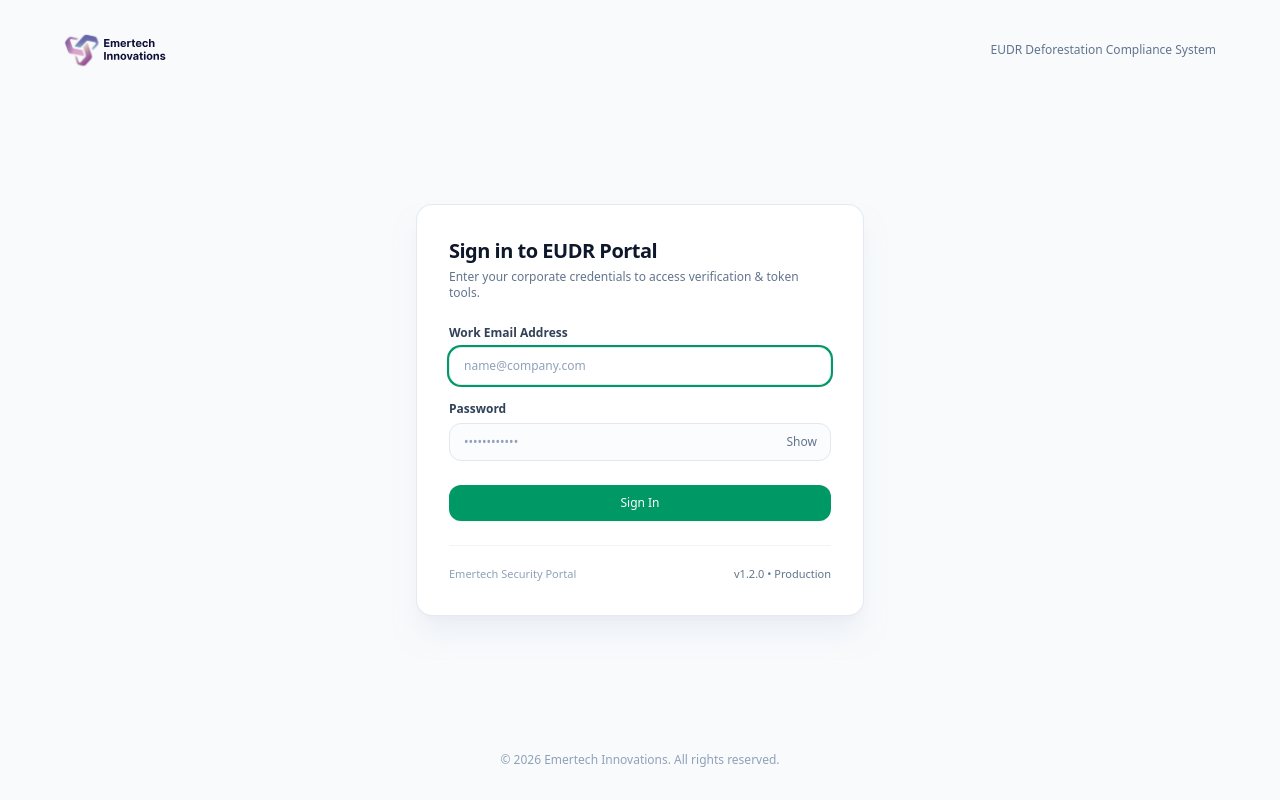
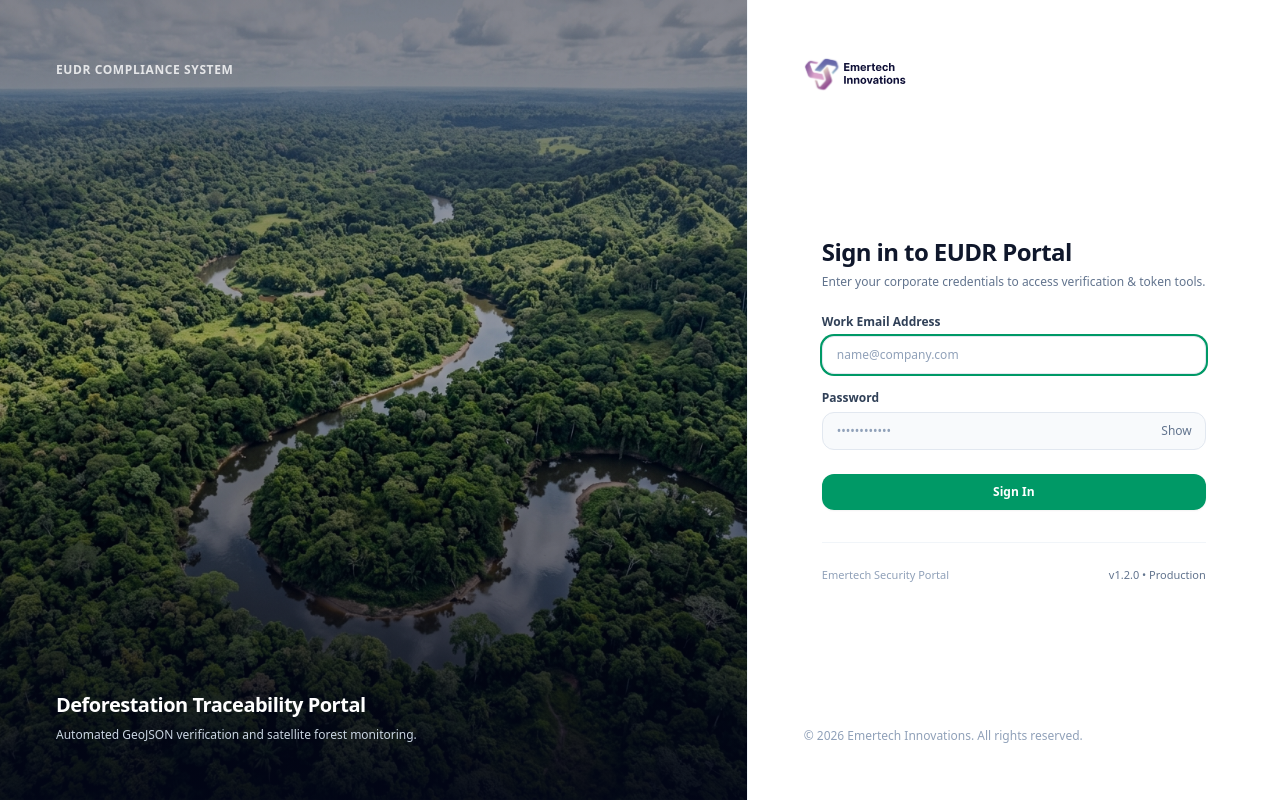
Before and after one commit to vaibhavdevkate12/eudr-geojson-scripts, a Next.js app: page / in a window 1280 px wide. Built offline with nearby package versions, Linux system fonts and the light colour scheme; no server answers.

Commit message:
feat: redesign login page with split-screen layout and background image

```diff
--- a/src/components/LoginPage.tsx
+++ b/src/components/LoginPage.tsx
@@ -30,9 +30,40 @@ export const LoginPage: React.FC<LoginPageProps> = ({ onAuthenticated, sessionEx
   };
 
   return (
-    <div className="min-h-screen bg-slate-50 flex flex-col justify-between p-6 font-sans text-slate-900">
-      {/* Top Brand Header */}
-      <header className="max-w-6xl mx-auto w-full flex items-center justify-between py-2">
+    <div className="min-h-screen grid grid-cols-1 md:grid-cols-12 bg-white font-sans text-slate-900">
+      {/* Left Column: Realistic EUDR Forest Image Panel */}
+      <div className="relative hidden md:flex md:col-span-6 lg:col-span-7 flex-col justify-between p-10 lg:p-14 bg-slate-950 overflow-hidden">
+        {/* Background Image */}
+        <div
+          className="absolute inset-0 bg-cover bg-center bg-no-repeat opacity-85"
+          style={{ backgroundImage: "url('/eudr-bg.png')" }}
+        />
+
+        {/* Subtle Gradient Overlay */}
+        <div className="absolute inset-0 bg-gradient-to-t from-slate-950/90 via-slate-950/20 to-slate-950/40" />
+
+        {/* Top Left Simple Professional Text */}
+        <div className="relative z-10">
+          <span className="text-xs font-semibold text-white/80 tracking-wider uppercase">
+            EUDR Compliance System
+          </span>
+        </div>
+
+        {/* Minimal Hero Text Box at Bottom */}
+        <div className="relative z-10 max-w-md space-y-1.5">
+          <h2 className="text-xl font-bold text-white tracking-tight">
+            Deforestation Traceability Portal
+          </h2>
+          <p className="text-xs text-slate-300 leading-relaxed font-normal">
+            Automated GeoJSON verification and satellite forest monitoring.
+          </p>
+        </div>
+      </div>
+
+      {/* Right Column: Login Form & Branding */}
+      <div className="md:col-span-6 lg:col-span-5 flex flex-col justify-between p-6 sm:p-10 lg:p-14 bg-white border-l border-slate-100">
+        {/* Brand Header */}
+        <div>
           <div className="flex items-center gap-3">
             <img
               src="/emertech-logo.svg"
@@ -40,26 +71,22 @@ export const LoginPage: React.FC<LoginPageProps> = ({ onAuthenticated, sessionEx
               className="h-9 w-auto object-contain"
             />
           </div>
-        <div className="hidden sm:flex items-center gap-2 text-xs text-slate-500 font-medium">
-          <span>EUDR Deforestation Compliance System</span>
         </div>
-      </header>
 
-      {/* Main Login Card */}
-      <main className="w-full max-w-md mx-auto my-auto">
-        <div className="bg-white border border-slate-200/90 rounded-2xl shadow-xl shadow-slate-200/50 p-8">
-          <div className="text-left mb-6">
-            <h1 className="text-xl font-bold text-slate-900 tracking-tight">
+        {/* Main Login Form Container */}
+        <div className="w-full max-w-sm mx-auto my-auto py-8">
+          <div className="mb-6">
+            <h1 className="text-2xl font-bold text-slate-900 tracking-tight">
               Sign in to EUDR Portal
             </h1>
-            <p className="text-xs text-slate-500 mt-1">
+            <p className="text-xs text-slate-500 mt-1.5">
               Enter your corporate credentials to access verification & token tools.
             </p>
           </div>
 
           {/* Session Expired Banner Notice */}
           {sessionExpiredNotice && (
-            <div className="mb-6 p-3.5 bg-amber-50 border border-amber-200 rounded-xl text-xs text-amber-900">
+            <div className="mb-6 p-3.5 bg-amber-50 border border-amber-200/90 rounded-xl text-xs text-amber-900">
               <span className="font-semibold block">Session Timeout (2 Hours)</span>
               <span className="text-amber-800">{sessionExpiredNotice}</span>
             </div>
@@ -79,7 +106,7 @@ export const LoginPage: React.FC<LoginPageProps> = ({ onAuthenticated, sessionEx
                   setErrorMsg('');
                 }}
                 placeholder="name@company.com"
-                className={`w-full px-3.5 py-2.5 bg-slate-50/50 border ${
+                className={`w-full px-3.5 py-2.5 bg-slate-50 border ${
                   errorMsg ? 'border-red-400 focus:ring-red-500' : 'border-slate-200 focus:ring-emerald-600'
                 } rounded-xl text-slate-900 placeholder-slate-400 focus:outline-none focus:ring-2 focus:bg-white text-xs transition-all`}
                 autoFocus
@@ -88,9 +115,11 @@ export const LoginPage: React.FC<LoginPageProps> = ({ onAuthenticated, sessionEx
 
             {/* Password */}
             <div>
-              <label className="block text-xs font-semibold text-slate-700 mb-1.5">
+              <div className="flex items-center justify-between mb-1.5">
+                <label className="block text-xs font-semibold text-slate-700">
                   Password
                 </label>
+              </div>
               <div className="relative">
                 <input
                   type={showPassword ? 'text' : 'password'}
@@ -100,7 +129,7 @@ export const LoginPage: React.FC<LoginPageProps> = ({ onAuthenticated, sessionEx
                     setErrorMsg('');
                   }}
                   placeholder="••••••••••••"
-                  className={`w-full pl-3.5 pr-16 py-2.5 bg-slate-50/50 border ${
+                  className={`w-full pl-3.5 pr-16 py-2.5 bg-slate-50 border ${
                     errorMsg ? 'border-red-400 focus:ring-red-500' : 'border-slate-200 focus:ring-emerald-600'
                   } rounded-xl text-slate-900 placeholder-slate-400 focus:outline-none focus:ring-2 focus:bg-white text-xs transition-all`}
                 />
@@ -124,23 +153,23 @@ export const LoginPage: React.FC<LoginPageProps> = ({ onAuthenticated, sessionEx
             {/* Submit Button */}
             <button
               type="submit"
-              className="w-full py-2.5 px-4 bg-emerald-600 hover:bg-emerald-700 active:bg-emerald-800 text-white font-medium rounded-xl shadow-xs transition-all text-xs mt-2 cursor-pointer"
+              className="w-full py-2.5 px-4 bg-emerald-600 hover:bg-emerald-700 active:bg-emerald-800 text-white font-semibold rounded-xl shadow-xs transition-all text-xs mt-2 cursor-pointer"
             >
               Sign In
             </button>
           </form>
 
-          <div className="mt-6 pt-5 border-t border-slate-100 flex items-center justify-between text-[11px] text-slate-400">
+          <div className="mt-8 pt-6 border-t border-slate-100 flex items-center justify-between text-[11px] text-slate-400">
             <span>Emertech Security Portal</span>
             <span className="text-slate-500">v1.2.0 • Production</span>
           </div>
         </div>
-      </main>
 
-      {/* Footer */}
-      <footer className="max-w-6xl mx-auto w-full text-center py-2 text-xs text-slate-400">
+        {/* Right Footer */}
+        <footer className="text-xs text-slate-400">
           © {new Date().getFullYear()} Emertech Innovations. All rights reserved.
         </footer>
       </div>
+    </div>
   );
 };
```
Also changed, not shown: public/eudr-bg.png (added). Lines whose indentation alone changed are shown as unchanged.
